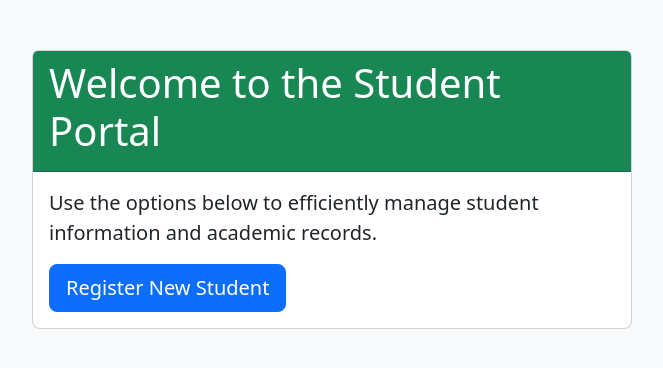
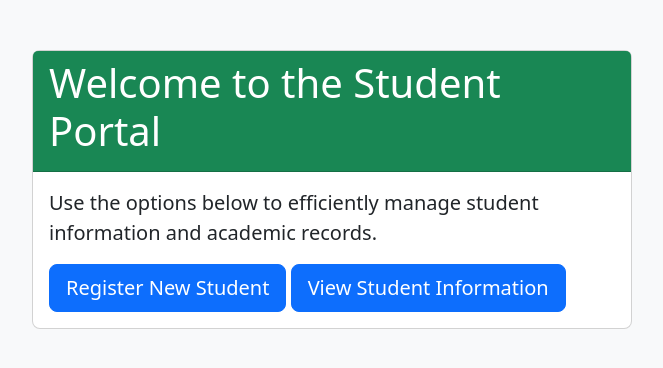
Before and after one commit to Hasib-Nabid/php-form, a PHP site: page / in a window 1280 px wide. Shown: the part 56-424 px from the top of the page, without its empty margins (308-971 px from the left). Run offline with PHP 8.4, Linux system fonts and the light colour scheme.

Commit message:
Update index.php

```diff
--- a/index.php
+++ b/index.php
@@ -58,6 +58,7 @@
         <div class="card-body">
             <p class="lead">Use the options below to efficiently manage student information and academic records.</p>
             <a href="registration.php" class="btn btn-primary btn-lg">Register New Student</a>
+            <a href="info.php" class="btn btn-primary btn-lg">View Student Information</a>
         </div>
     </div>
 
```
